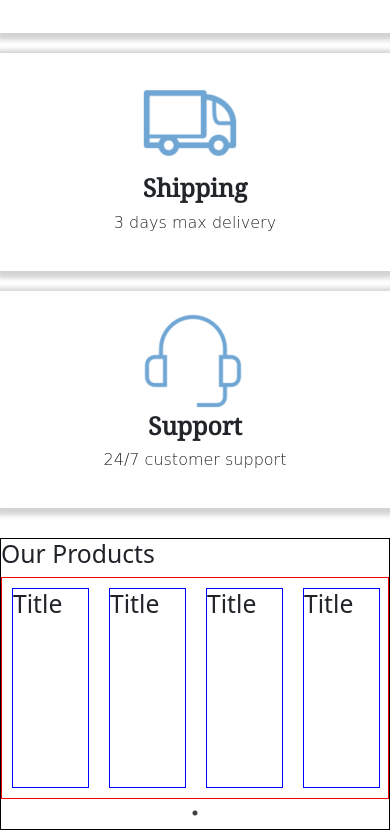
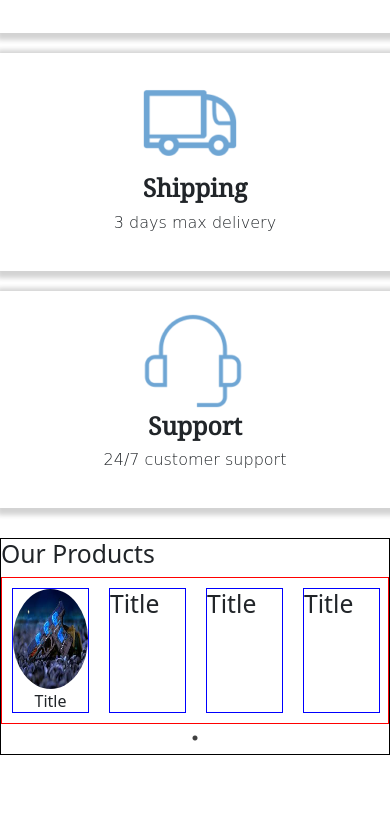
Before and after one commit to spiritualdrugsandguns/spiritualdrugsandguns.github.io, a plain HTML site: page index.html in a window 390 px wide. Shown: the part 1660-2490 px from the top of the page. After the commit the page ends 2415 px from the top, so only its background shows below. Drawn offline with nearby package versions, Linux system fonts and the light colour scheme; a web font is replaced by a local one.

Commit message:
added second slide

```diff
--- a/css/style.css
+++ b/css/style.css
@@ -526,7 +526,7 @@ body{
     border: 1px solid red;
   }
   div.content{
-    height:200px;
+    height:310px;
     width:20%;
     backgwround:blue;
     border: 1px solid blue;
@@ -536,5 +536,32 @@ body{
 
   .product-info{
     text-align:center;
+    bottom:0%;
+    border:1px solid green;
+    background:chocolate;
 
   }
+
+  .product-img{
+      height:280px;
+      width:100%;
+      border-radius: 50%;
+  }
+
+  @media only screen and (max-width:600px){
+    div.content{
+        height:125px;
+    }
+
+    .product-img{
+        height:100px;
+    }
+  }
+
+  @media only screen and (min-width:600px){
+
+}
+
+@media only screen and (max-width:600px){
+
+}
--- a/index.html
+++ b/index.html
@@ -361,8 +361,8 @@
         <h2>Our Products</h2>
         <div class="product-row">
           <div class = "content">
-            <imgs class = "" src = "g2.jpeg">
-            <h2 class = "product-title">Title</h2>
+            <center><img class = "product-img img-responsive" src = "g2.jpeg">
+            <span class = "product-title">Title</span></center>
           </div>
           <div class = "content">
             <imgs class = "" src = "g2.jpeg">
```
Also changed, not shown: slide.html (+1 -0 lines).
